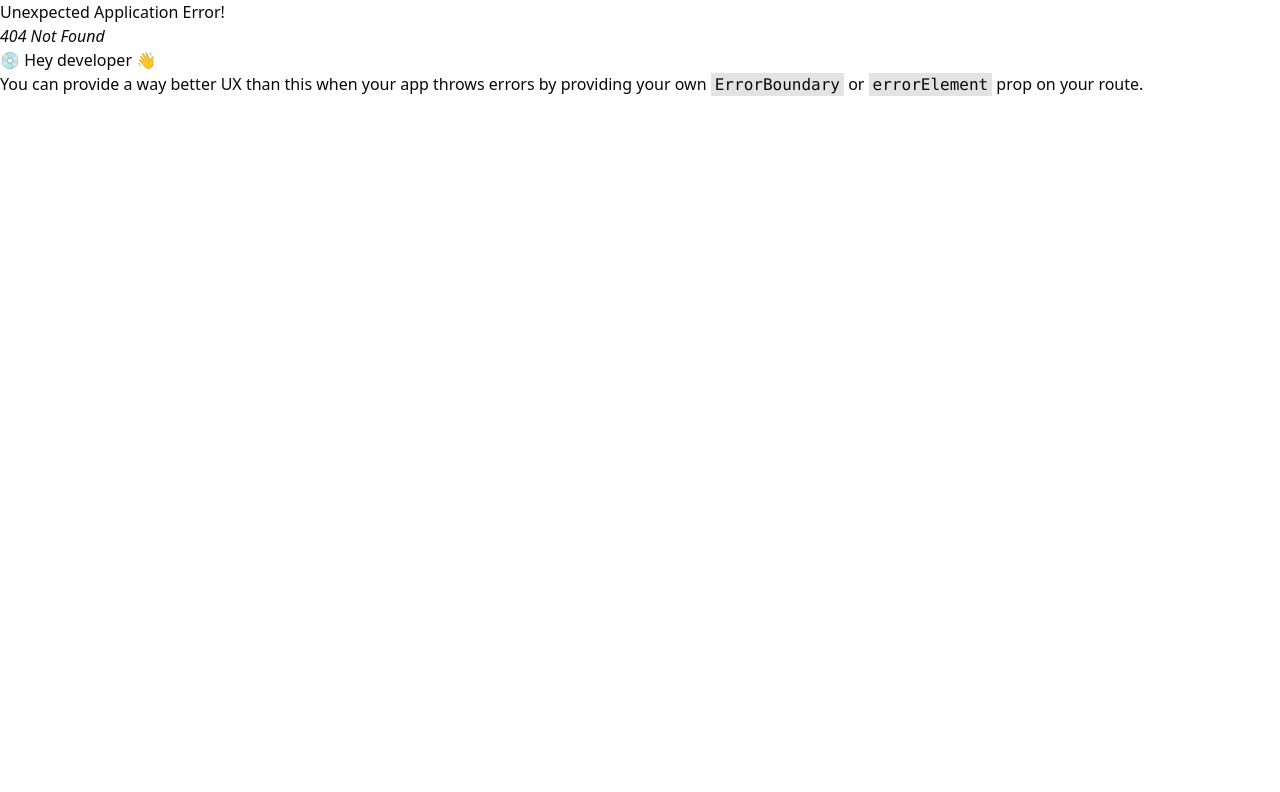
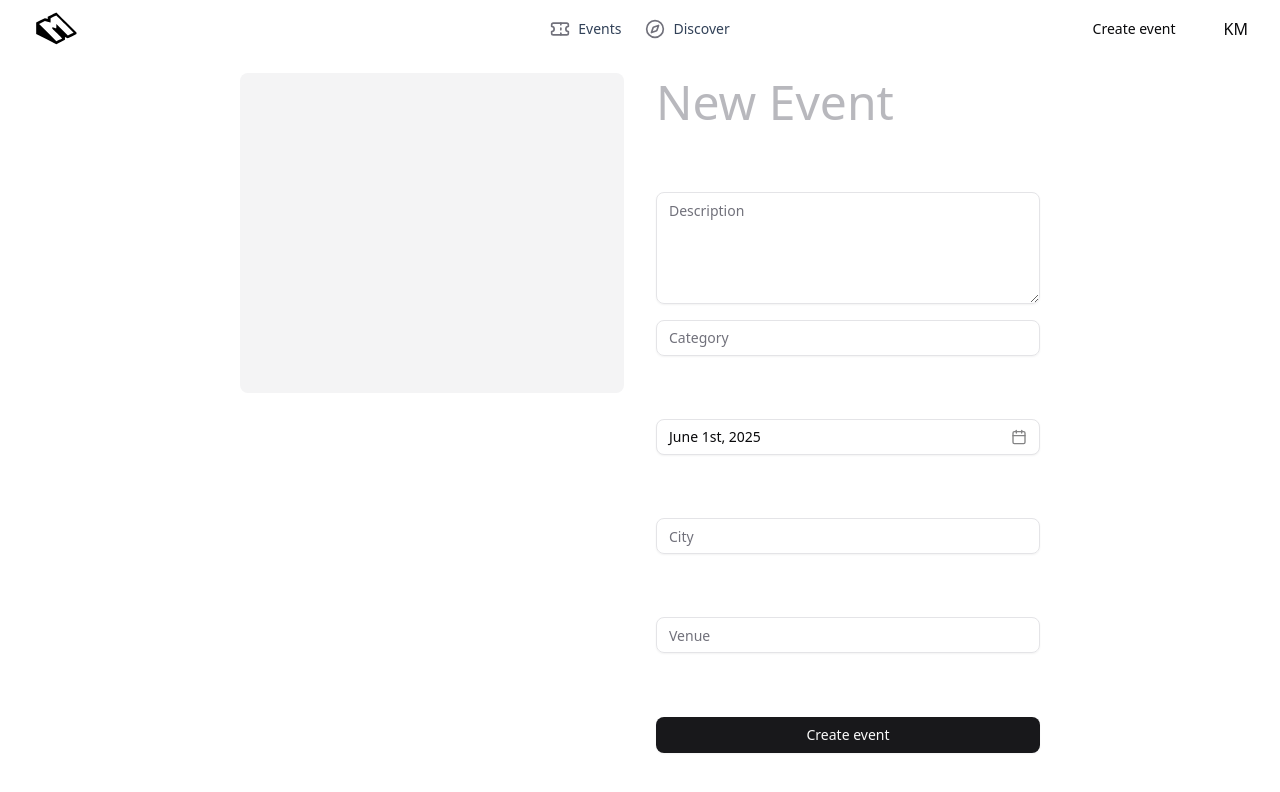
Before and after one commit to kazmonroy/mingo, a React (Vite) app in the folder client/: page /create in a window 1280 px wide. Before the commit this address had no page. Shown: the top 792 px of the page. Built offline with nearby package versions, Linux system fonts and the light colour scheme.

Commit message:
Refactor AppLayout to wrap Outlet in a main element for improved layout structure

```diff
--- a/client/src/app/layout/AppLayout.tsx
+++ b/client/src/app/layout/AppLayout.tsx
@@ -6,7 +6,10 @@ export const AppLayout = () => {
     <>
       <div className='flex w-full flex-col min-h-screen'>
         <NavBar />
-        <Outlet />
+
+        <main className='relative mx-auto flex w-full max-w-4xl flex-auto justify-center px-4 lg:px-8 xl:px-12'>
+          <Outlet />
+        </main>
       </div>
     </>
   );
--- a/client/src/app/router/Routes.tsx
+++ b/client/src/app/router/Routes.tsx
@@ -2,15 +2,29 @@ import { createBrowserRouter } from 'react-router';
 import App from '@/app/layout/App';
 import { AppLayout } from '../layout/AppLayout';
 import { HomePage } from '@/features/home/HomePage';
+import { CreateEventForm } from '@/features/events/CreateEventForm';
+import { DiscoverEventsPage } from '@/features/events/DiscoverEventsPage';
 
 export const router = createBrowserRouter([
   {
     path: '/',
-    element: <HomePage />,
-  },
-  {
-    path: '/app',
-    element: <AppLayout />,
-    children: [{ index: true, element: <App /> }],
+    element: <App />,
+    children: [
+      { index: true, element: <HomePage /> },
+      {
+        path: '',
+        element: <AppLayout />,
+        children: [
+          {
+            path: 'create',
+            element: <CreateEventForm />,
+          },
+          {
+            path: 'discover',
+            element: <DiscoverEventsPage />,
+          },
+        ],
+      },
+    ],
   },
 ]);
```
